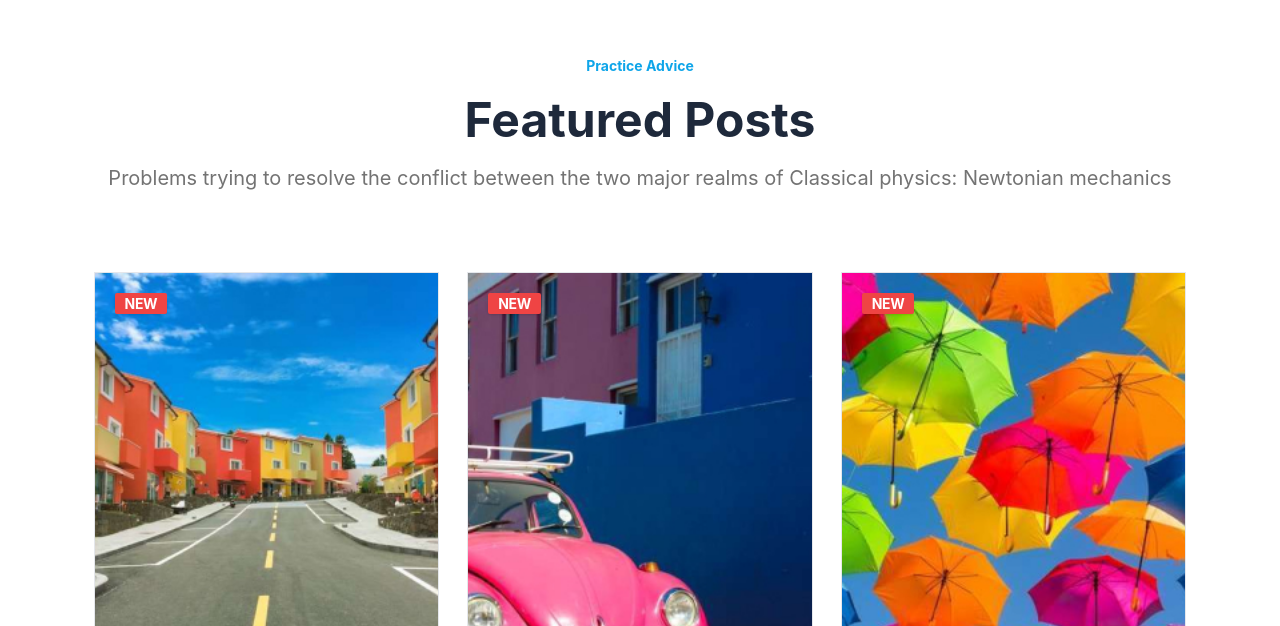
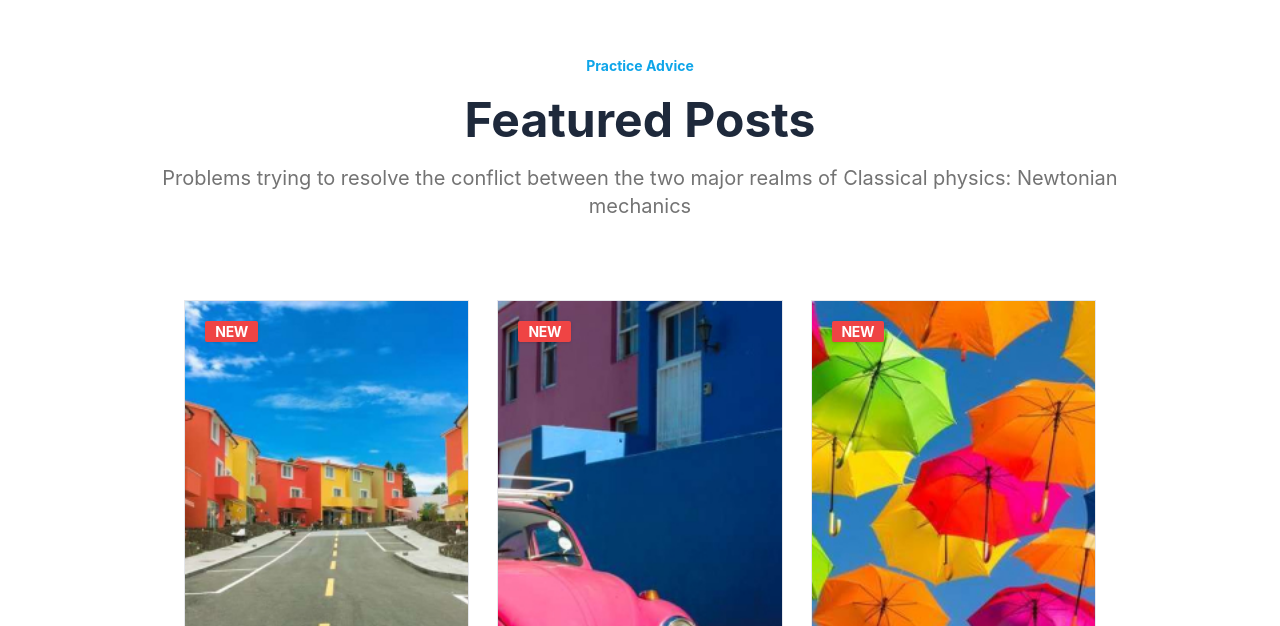
Before and after one commit to hazaldogan/E-commerceWebsites, a React (Create React App) app in the folder e-commerce/: page / in a window 1280 px wide. Shown: the part 4014-4640 px from the top of the page. Built offline with nearby package versions, Linux system fonts and the light colour scheme.

Commit message:
featured post modified

```diff
--- a/e-commerce/src/components/home/FeaturedPosts.js
+++ b/e-commerce/src/components/home/FeaturedPosts.js
@@ -6,7 +6,7 @@ import { faArrowRight } from "@fortawesome/free-solid-svg-icons";
 
 export default function FeaturedPosts() {
   return (
-    <div className="pt-24 gap-20 flex-col flex justify-center items-center">
+    <div className="pt-24 mx-28 gap-20 flex-col flex justify-center items-center">
       <div className="text-center flex flex-col gap-5">
         <h6 className="text-sky-500 text-sm font-bold">Practice Advice</h6>
         <h2 className="text-slate-800 text-5xl font-bold ">Featured Posts</h2>
```
